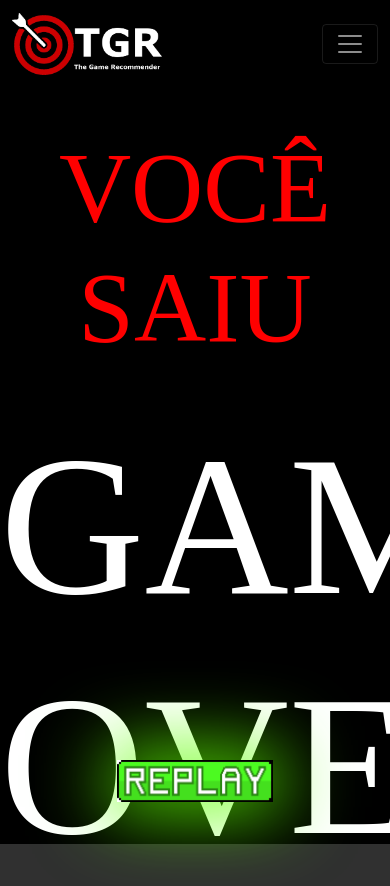
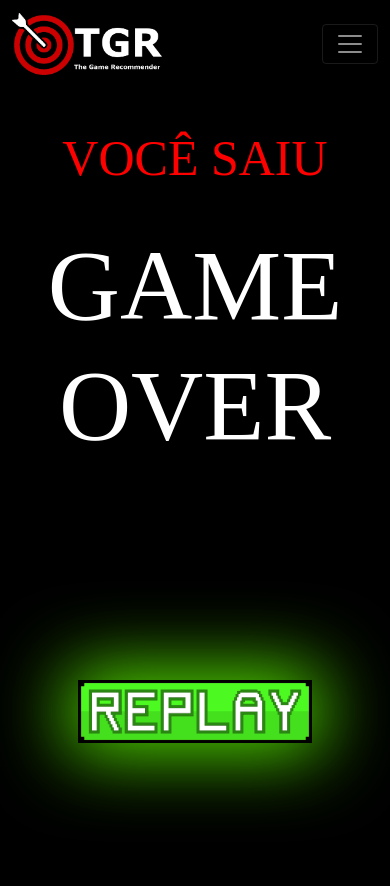
Before and after one commit to notOliveira/TGR, a Django app: page /logout/ in a window 390 px wide; the page is wider, and only the part inside the window is pictured. After the commit the page ends 811 px from the top of that part, so only its background shows below. Run offline with Django 4.2, Linux system fonts and the light colour scheme; parts of the project's set-up code (start-up, migrations or seed data) failed here and were passed over; some web fonts are replaced.

Commit message:
Quiz ok e arrumando logout

```diff
--- a/tgr/main/static/main/css/logout.css
+++ b/tgr/main/static/main/css/logout.css
@@ -9,13 +9,28 @@
     background-position: center;
 }
 
+.logout-text-1 {
+    transition: 0.3s;
+    font-size: 100px;
+    color:red;
+}
+
+.logout-text-2 {
+    transition: 0.3s;
+    font-size: 200px;
+    padding-top:30px
+}
+
 .replay-logout {
+    transition: 0.3s;
     width: 100%;
-  }
+}
+
 
 .replay-button {
+    transition: 0.3s;
     margin-bottom: 5vh;
-    max-width: 40%;
+    max-width: 30%;
     box-shadow: 0px 0px 75px 10px rgba(94, 255, 0, 0.9);
 }
 
@@ -30,3 +45,39 @@
     transform: scale(1);
     transition: 0.3s;
 }
+
+@media screen and (max-width:1280px) {
+    .replay-button {
+        max-width: 50%;
+    }
+}
+
+@media screen and (max-width:800px) {
+    .replay-button {
+        max-width: 40%;
+    }
+
+    .logout-text-1 {
+        font-size: 65px;
+    }
+
+    .logout-text-2 {
+        font-size: 130px;
+    }
+}
+
+@media screen and (max-width:600px) {
+    .replay-button {
+        margin-bottom: 12vh;
+        max-width: 60%;
+    }
+
+    .logout-text-1 {
+        transition: 0.3s;
+        font-size: 50px;
+    }
+
+    .logout-text-2 {
+        font-size: 100px;
+    }
+}
--- a/tgr/main/templates/main/base.html
+++ b/tgr/main/templates/main/base.html
@@ -66,7 +66,7 @@
                 </a>
               </li>
               <li class="nav-item d-inline-flex px-2 align-middle">
-                <a class="text-white nav-link d-inline align-middle" href="{% url 'games' %}">
+                <a class="text-white nav-link d-inline align-middle" href="{% url 'quiz' %}">
                   <img src="{% static 'main/media/lucky.png'%}" class="icon-navbar">
                   Estou com sorte
                 </a>
--- a/tgr/users/templates/users/logout.html
+++ b/tgr/users/templates/users/logout.html
@@ -9,8 +9,8 @@
 <div class="main-logout">
     <br><br><br><br><br>
     <div class="d-block mt-2 justify-content-center text-white">
-        <h1 class='pixeled' style="font-size: 100px;color:red;">VOCÊ SAIU</h1>
-        <h1 class='pixeled' style="font-size: 200px;padding-top:30px;">GAME OVER</h1>
+        <h1 class='pixeled logout-text-1'>VOCÊ SAIU</h1>
+        <h1 class='pixeled logout-text-2'>GAME OVER</h1>
         <div class="replay-logout fixed-bottom mx-auto">
             <a href="{% url 'login' %}">
                 <img class="replay-button" src="{% static 'main/media/replay.png'%}" id="replay-hover-img">
--- a/tgr/users/templates/users/quiz.html
+++ b/tgr/users/templates/users/quiz.html
@@ -9,6 +9,7 @@
 
 <div class="main-quiz">
     <br><br><br><br><br><br>
+    <h1>EM CONSTRUÇÃO!</h1>
     <form method="POST" class="quiz-form" enctype="multipart/form-data">
         {% csrf_token %}
         {% for field in form %}
```
